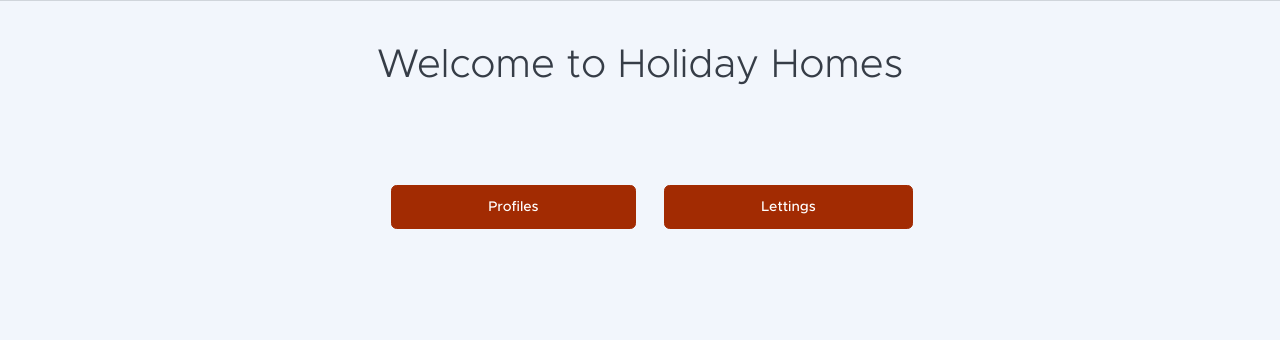
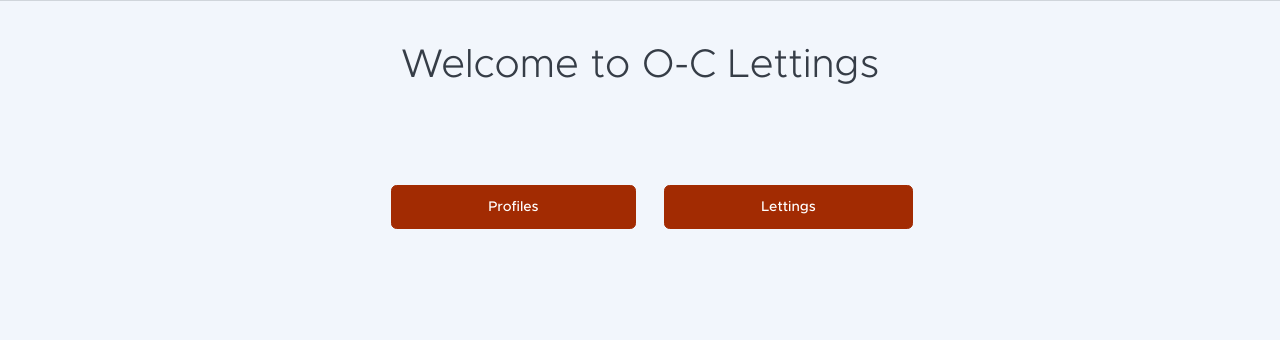
Before and after one commit to CRX2B/OCLettings, a Django app: page / in a window 1280 px wide. Shown: the part 90-430 px from the top of the page. Run offline with Django 3.2, Linux system fonts and the light colour scheme; some libraries are stand-ins or nearby versions.

Commit message:
Modif Index test re-deploy

```diff
--- a/templates/index.html
+++ b/templates/index.html
@@ -7,7 +7,7 @@
 <div class="container px-5 py-5 text-center">
     <div class="row justify-content-center">
         <div class="col-lg-8">
-            <h1 class="page-header-ui-title mb-3 display-6">Welcome to Holiday Homes</h1>
+            <h1 class="page-header-ui-title mb-3 display-6">Welcome to O-C Lettings</h1>
         </div>
     </div>
 </div>
```
Also changed, not shown: lettings/migrations/0002_copy_data.py, oc_lettings_site/migrations/0002_auto_20250430_1509.py, profiles/migrations/0002_copy_data.py, 1 other file.
